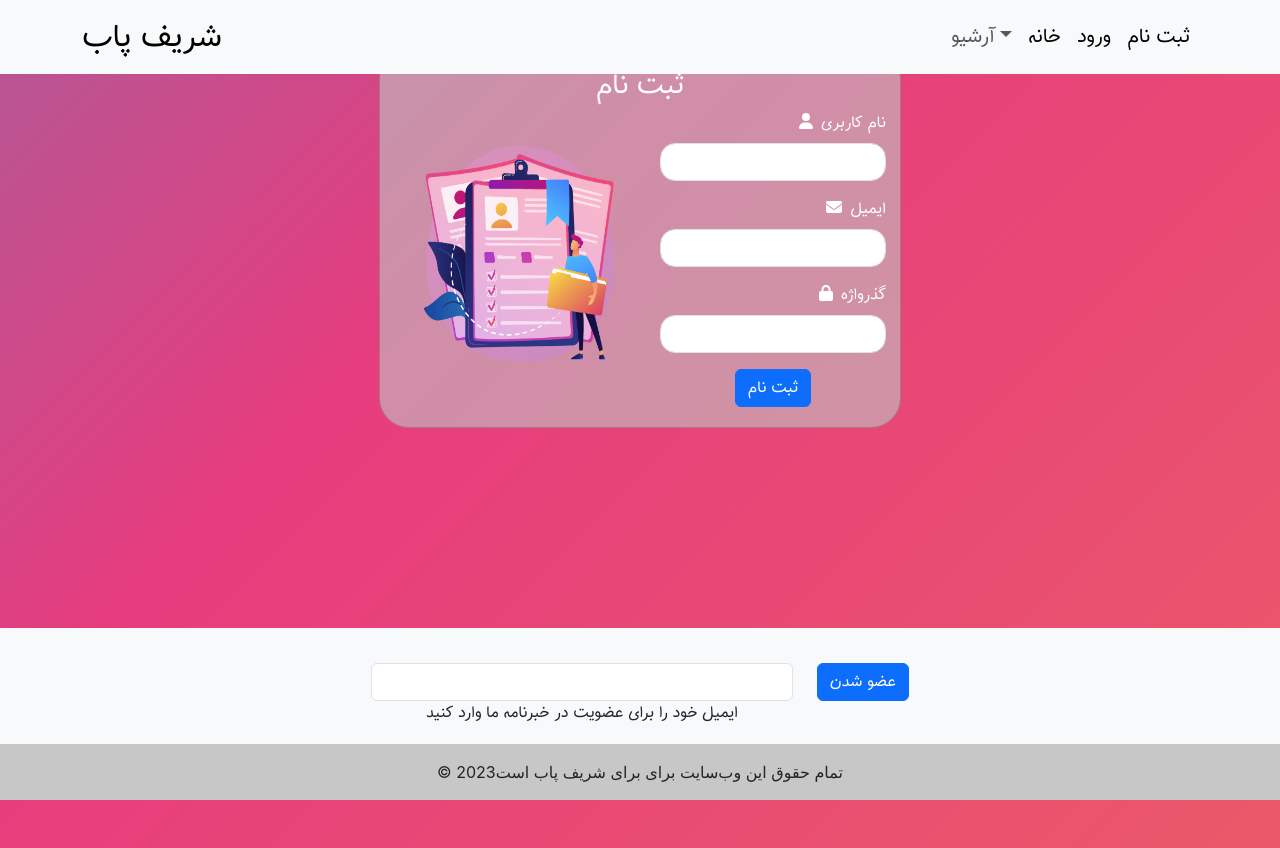
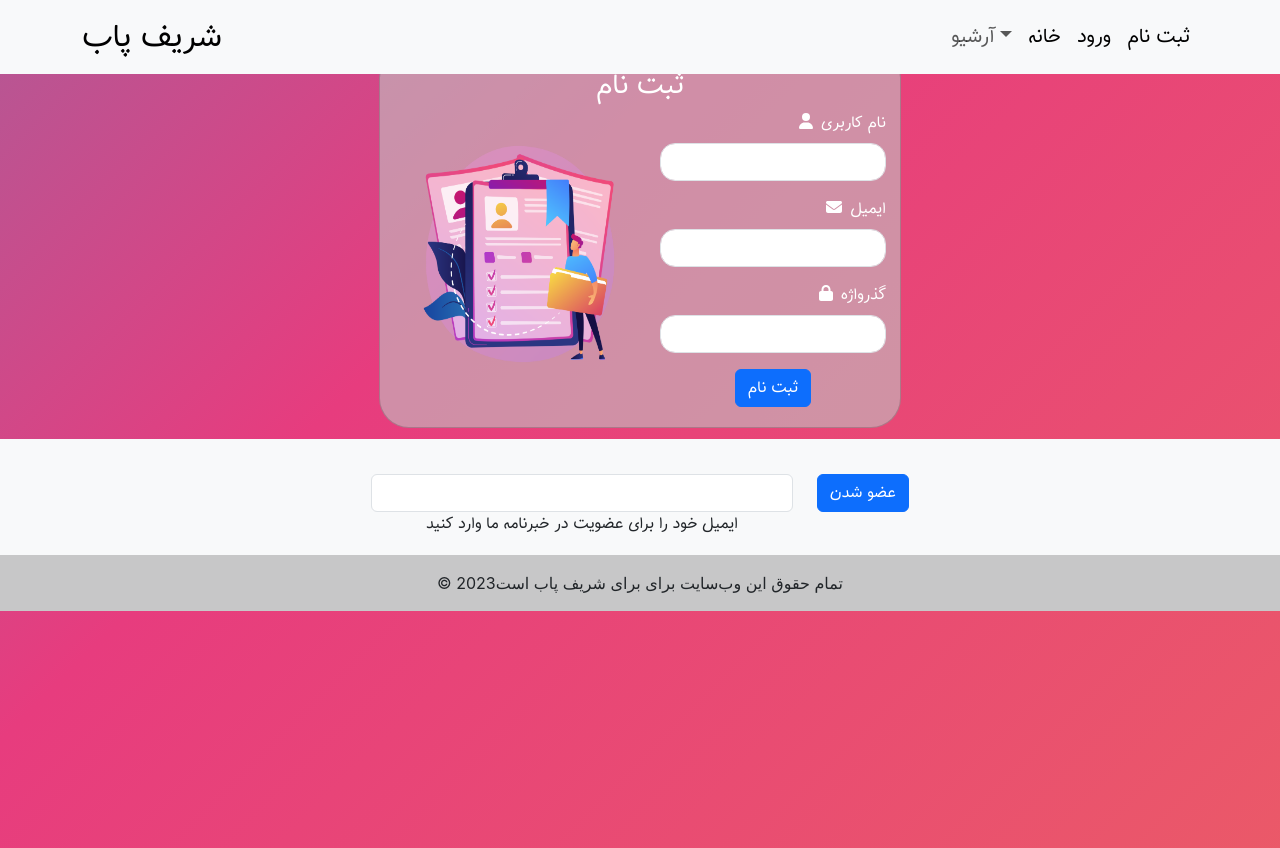
Before and after one commit to Forooz99/Sharif_Pub_Client, a React (Create React App) app: page /signup in a window 1280 px wide. Built offline with nearby package versions, Linux system fonts and the light colour scheme.

Commit message:
edit a little

```diff
--- a/src/components/Footer/Footer.js
+++ b/src/components/Footer/Footer.js
@@ -11,7 +11,7 @@ import {
 
 export default function MyFooter() {
   return (
-    <MDBFooter bgColor='light' className='text-center text-lg-left fixed-bottom'>
+    <MDBFooter bgColor='light' className='text-center text-lg-left'>
       <MDBContainer className='p-4 pb-0'>
         {/* <section className='mb-4'>
           <MDBBtn outline color="dark" floating className='m-1' href='#!' role='button'>
--- a/src/components/Navbar/Navbar.js
+++ b/src/components/Navbar/Navbar.js
@@ -10,7 +10,7 @@ export default function Navigationbar () {
   return (
     <Navbar expand="lg" className="bg-body-tertiary fixed-top">
       <Container>
-        <Navbar.Brand href="#home" className="big-font">شریف پاب</Navbar.Brand>
+        <Navbar.Brand href="#home" className="big-font"><Link className="noLine" to="/">شریف پاب</Link></Navbar.Brand>
         <Navbar.Toggle aria-controls="basic-navbar-nav"/>
         <Navbar.Collapse id="basic-navbar-nav">
           <Nav className="ml-auto justify-content-end" style={{width: "100%"}}>
```
Also changed, not shown: src/components/Navbar/Navbar.css (line endings or trailing spaces).
